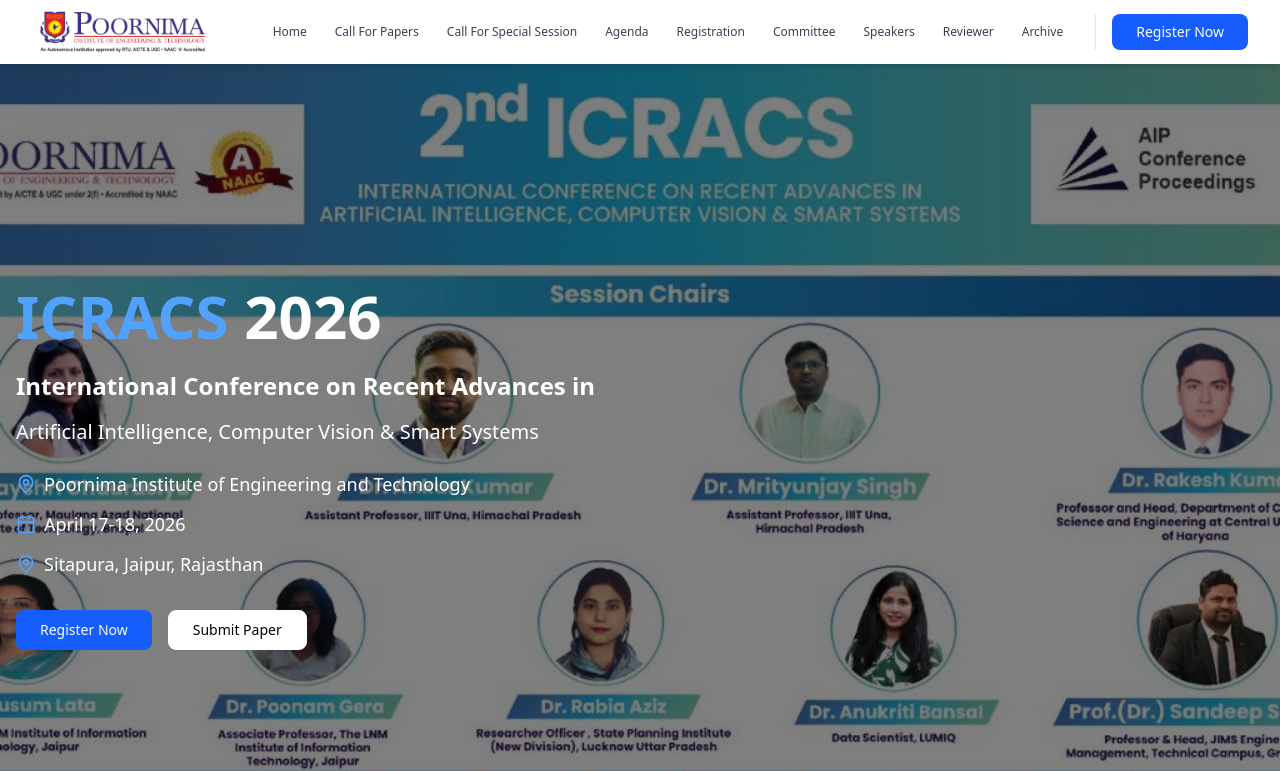
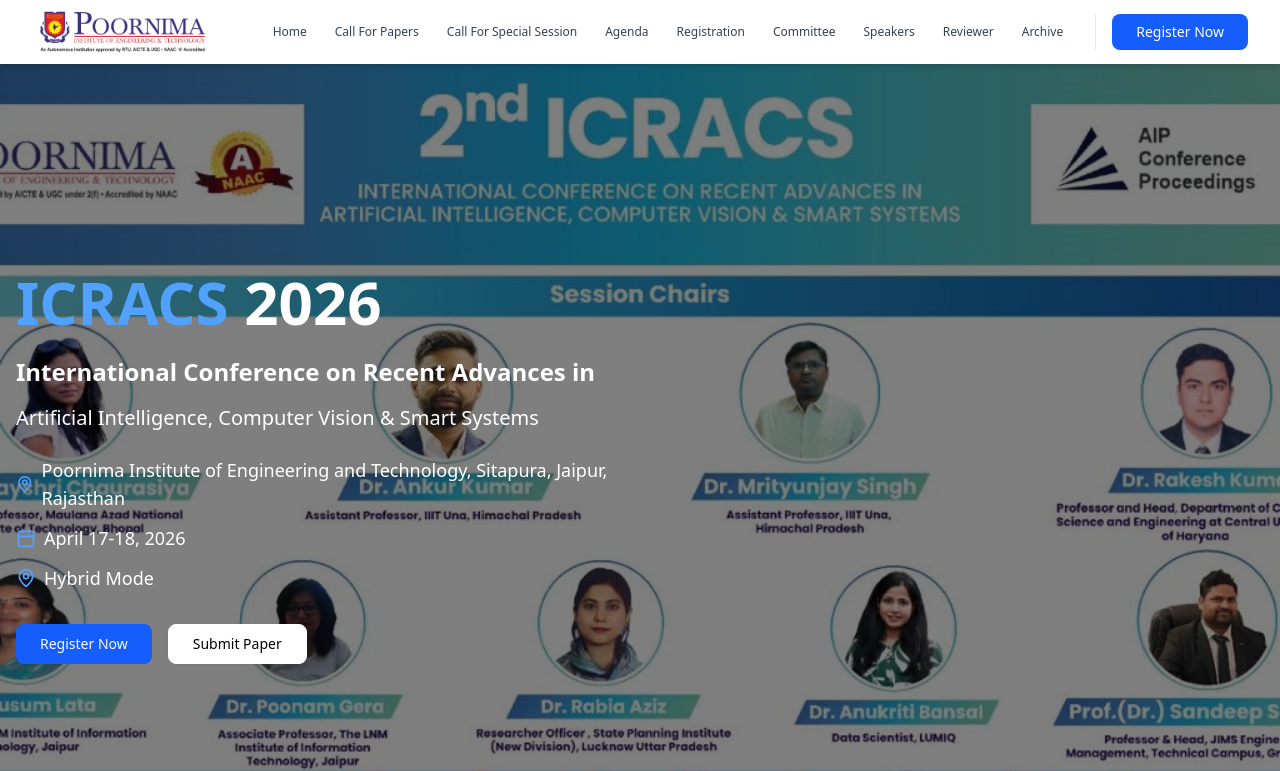
Before and after one commit to nerkoux/icracs-2026, a Next.js app: page / in a window 1280 px wide. Shown: the top 771 px of the page. Built offline with nearby package versions, Linux system fonts and the light colour scheme.

Commit message:
Update hero section location and mode text
Expand the institute label to include the full address and replace the secondary location label with "Hybrid Mode" in src/components/sections/hero-section.tsx. This clarifies the venue details and indicates the event format for users.

```diff
--- a/src/components/sections/hero-section.tsx
+++ b/src/components/sections/hero-section.tsx
@@ -76,7 +76,7 @@
         <div className="mb-8">
           <div className="flex items-center space-x-2 mb-3">
             <MapPin className="h-5 w-5 text-blue-400" />
-            <span className="text-lg">Poornima Institute of Engineering and Technology</span>
+            <span className="text-lg">Poornima Institute of Engineering and Technology, Sitapura, Jaipur, Rajasthan</span>
           </div>
           <div className="flex items-center space-x-2 mb-3">
             <Calendar className="h-5 w-5 text-blue-400" />
@@ -84,7 +84,7 @@
           </div>
           <div className="flex items-center space-x-2">
             <MapPin className="h-5 w-5 text-blue-400" />
-            <span className="text-lg">Sitapura, Jaipur, Rajasthan</span>
+            <span className="text-lg">Hybrid Mode</span>
           </div>
         </div>
 
```
